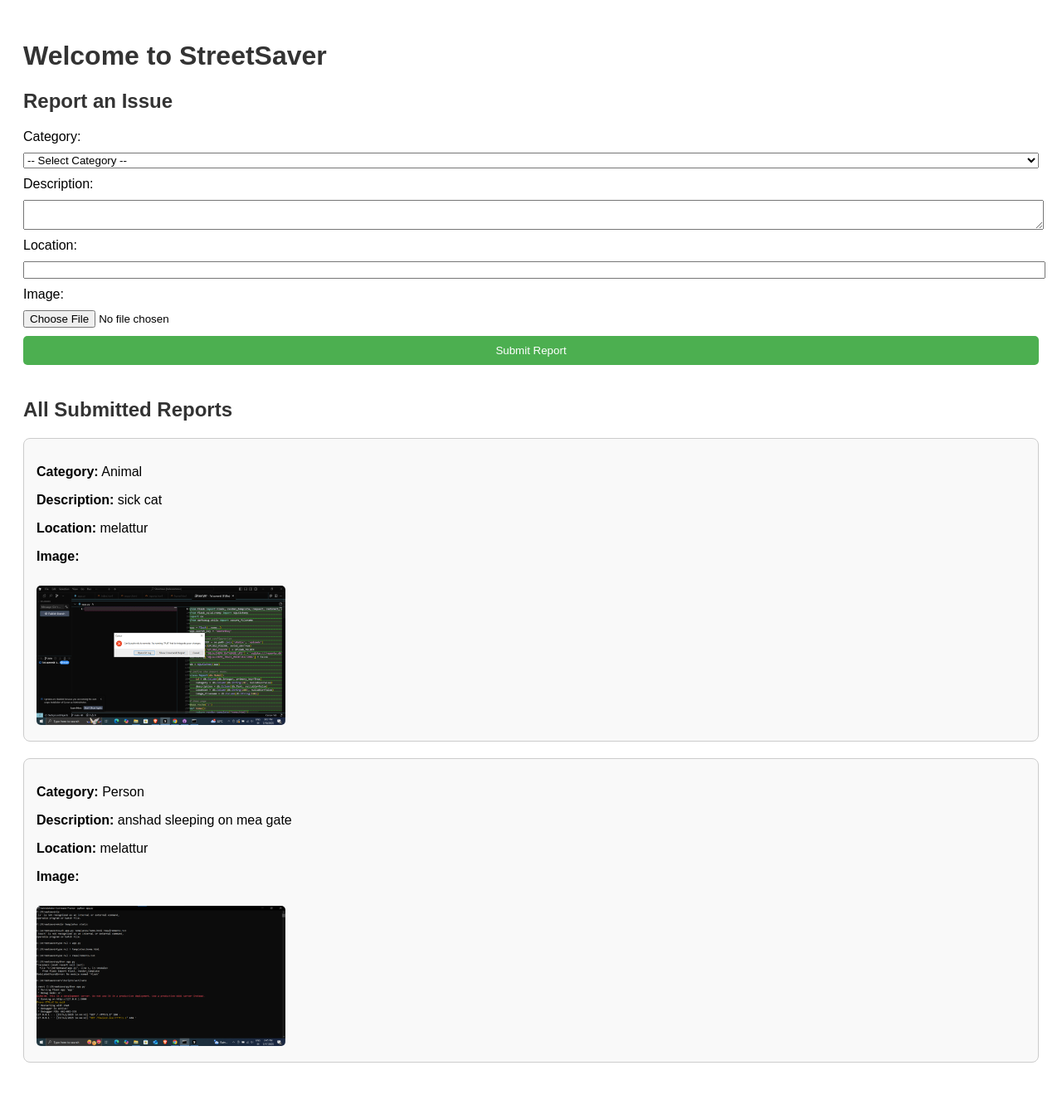
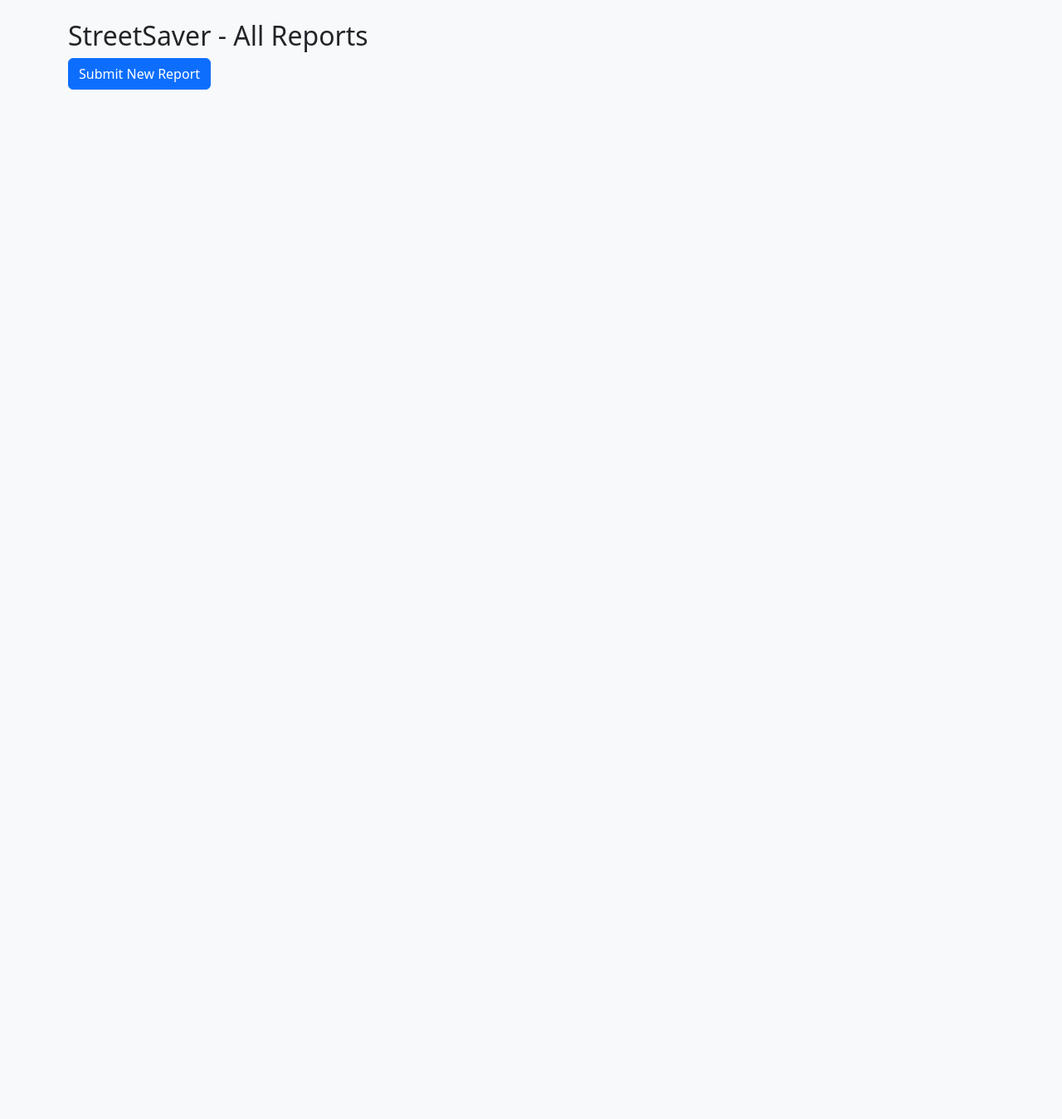
Before and after one commit to barrelblaze/streetsaver, a Flask app: page / in a window 1280 px wide. Shown: the whole page at 83% size. After the commit the page ends 108 px from the top, so only its background shows below. Run offline with Flask 3, Linux system fonts and the light colour scheme.

Commit message:
Enhance report submission functionality and update home page design. Modified app.py to include additional fields in the Report model and improved the submission route. Updated home.html to utilize Bootstrap for a modern layout, displaying reports with enhanced details and a streamlined submission process.

```diff
--- a/app.py
+++ b/app.py
@@ -1,24 +1,32 @@
 from flask import Flask, render_template, request, redirect, url_for, flash
 from flask_sqlalchemy import SQLAlchemy
+from werkzeug.utils import secure_filename
 import os
-from werkzeug.utils import secure_filename
 
 app = Flask(__name__)
-app.secret_key = 'your_secret_key'
+app.secret_key = 'supersecretkey'
 
-app.config['SQLALCHEMY_DATABASE_URI'] = 'sqlite:///reports.db'
-app.config['UPLOAD_FOLDER'] = os.path.join('static', 'uploads')
+# Setup folders and database
+app.config['UPLOAD_FOLDER'] = 'static/uploads'
+app.config['SQLALCHEMY_DATABASE_URI'] = 'sqlite:///database.db'
+app.config['SQLALCHEMY_TRACK_MODIFICATIONS'] = False
+
+# Create uploads folder if not exists
 os.makedirs(app.config['UPLOAD_FOLDER'], exist_ok=True)
 
 db = SQLAlchemy(app)
 
+# Report model
 class Report(db.Model):
     id = db.Column(db.Integer, primary_key=True)
-    category = db.Column(db.String(50), nullable=False)
+    category = db.Column(db.String(100), nullable=False)
     description = db.Column(db.Text, nullable=False)
     location = db.Column(db.String(200), nullable=False)
+    contact = db.Column(db.String(20), nullable=False)
+    date = db.Column(db.String(20), nullable=False)
     image_filename = db.Column(db.String(100), nullable=True)
 
+# Create DB
 with app.app_context():
     db.create_all()
 
@@ -27,27 +35,46 @@ def home():
     reports = Report.query.order_by(Report.id.desc()).all()
     return render_template('home.html', reports=reports)
 
-@app.route('/report', methods=['POST'])
-def report():
-    category = request.form['category']
-    description = request.form['description']
-    location = request.form['location']
-    image = request.files['image']
+@app.route('/submit', methods=['GET', 'POST'])
+def submit():
+    if request.method == 'POST':
+        category = request.form['category']
+        description = request.form['description']
+        location = request.form['location']
+        contact = request.form['contact']
+        date = request.form['date']
+        image = request.files['image']
 
-    filename = None
-    if image and image.filename:
-        filename = secure_filename(image.filename)
-        image.save(os.path.join(app.config['UPLOAD_FOLDER'], filename))
+        filename = None
+        if image and image.filename != '':
+            if image.filename.lower().endswith(('.png', '.jpg', '.jpeg', '.gif')):
+                filename = secure_filename(image.filename)
+                image.save(os.path.join(app.config['UPLOAD_FOLDER'], filename))
+            else:
+                flash("Only image files are allowed!", "danger")
+                return redirect(url_for('submit'))
 
-    new_report = Report(
-        category=category,
-        description=description,
-        location=location,
-        image_filename=filename
-    )
-    db.session.add(new_report)
+        report = Report(category=category, description=description,
+                        location=location, contact=contact,
+                        date=date, image_filename=filename)
+
+        db.session.add(report)
+        db.session.commit()
+        flash("Report submitted successfully!", "success")
+        return redirect(url_for('home'))
+
+    return render_template('submit.html')
+
+@app.route('/delete/<int:report_id>')
+def delete(report_id):
+    report = Report.query.get_or_404(report_id)
+    if report.image_filename:
+        img_path = os.path.join(app.config['UPLOAD_FOLDER'], report.image_filename)
+        if os.path.exists(img_path):
+            os.remove(img_path)
+    db.session.delete(report)
     db.session.commit()
-    flash("Report submitted successfully.")
+    flash("Report deleted successfully.", "info")
     return redirect(url_for('home'))
 
 if __name__ == '__main__':
--- a/templates/home.html
+++ b/templates/home.html
@@ -1,114 +1,46 @@
 <!DOCTYPE html>
 <html>
 <head>
-    <title>StreetSaver - Dashboard</title>
-    <style>
-        body {
-            font-family: Arial, sans-serif;
-            padding: 20px;
-        }
+    <title>StreetSaver - Home</title>
+    <link rel="stylesheet" href="https://cdn.jsdelivr.net/npm/bootstrap@5.3.0/dist/css/bootstrap.min.css">
+</head>
+<body class="bg-light">
+<div class="container mt-4">
+    <h2>StreetSaver - All Reports</h2>
 
-        h1, h2 {
-            color: #333;
-        }
-
-        .report-form, .report-list {
-            margin-bottom: 40px;
-        }
-
-        .report-card {
-            border: 1px solid #ccc;
-            border-radius: 8px;
-            padding: 15px;
-            margin-bottom: 20px;
-            background-color: #f9f9f9;
-        }
-
-        .report-card img {
-            max-width: 300px;
-            margin-top: 10px;
-            border-radius: 5px;
-        }
-
-        label, input, select, textarea, button {
-            display: block;
-            width: 100%;
-            margin-bottom: 10px;
-        }
-
-        button {
-            background-color: #4CAF50;
-            color: white;
-            border: none;
-            padding: 10px;
-            cursor: pointer;
-            border-radius: 5px;
-        }
-
-        .flash {
-            color: green;
-        }
-    </style>
-</head>
-<body>
-
-    <h1>Welcome to StreetSaver</h1>
-
-    {% with messages = get_flashed_messages() %}
+    {% with messages = get_flashed_messages(with_categories=true) %}
       {% if messages %}
-        <ul class="flash">
-          {% for message in messages %}
-            <li>{{ message }}</li>
-          {% endfor %}
-        </ul>
+        {% for category, message in messages %}
+          <div class="alert alert-{{ category }} alert-dismissible fade show" role="alert">
+            {{ message }}
+            <button type="button" class="btn-close" data-bs-dismiss="alert"></button>
+          </div>
+        {% endfor %}
       {% endif %}
     {% endwith %}
 
-    <div class="report-form">
-        <h2>Report an Issue</h2>
-        <form action="/report" method="POST" enctype="multipart/form-data">
-            <label>Category:</label>
-            <select name="category" required>
-                <option value="">-- Select Category --</option>
-                <option value="Person">Person</option>
-                <option value="Animal">Animal</option>
-            </select>
+    <a href="{{ url_for('submit') }}" class="btn btn-primary mb-3">Submit New Report</a>
 
-            <label>Description:</label>
-            <textarea name="description" required></textarea>
+    {% for report in reports %}
+    <div class="card mb-3">
+        <div class="card-body">
+            <h5 class="card-title">{{ report.category }}</h5>
+            <p class="card-text">{{ report.description }}</p>
+            <p><strong>Location:</strong> {{ report.location }}</p>
+            <p><strong>Contact:</strong> {{ report.contact }}</p>
+            <p><strong>Date:</strong> {{ report.date }}</p>
+            {% if report.image_filename %}
+                <img src="{{ url_for('static', filename='uploads/' ~ report.image_filename) }}"
+                     class="img-fluid mb-2" style="max-width: 300px;">
+            {% endif %}
+            <br>
+            <a href="{{ url_for('delete', report_id=report.id) }}" class="btn btn-danger btn-sm"
+               onclick="return confirm('Are you sure you want to delete this report?');">Delete</a>
+        </div>
+    </div>
+    {% endfor %}
+</div>
 
-            <label>Location:</label>
-            <input type="text" name="location" required>
-
-            <label>Image:</label>
-            <input type="file" name="image">
-
-            <button type="submit">Submit Report</button>
-        </form>
-    </div>
-
-    <div class="report-list">
-        <h2>All Submitted Reports</h2>
-
-        {% if reports %}
-            {% for report in reports %}
-                <div class="report-card">
-                    <p><strong>Category:</strong> {{ report.category }}</p>
-                    <p><strong>Description:</strong> {{ report.description }}</p>
-                    <p><strong>Location:</strong> {{ report.location }}</p>
-
-                    {% if report.image_filename %}
-                        <p><strong>Image:</strong></p>
-                        <img src="{{ url_for('static', filename='uploads/' + report.image_filename) }}" alt="Report Image">
-                    {% else %}
-                        <p><em>No image uploaded</em></p>
-                    {% endif %}
-                </div>
-            {% endfor %}
-        {% else %}
-            <p>No reports submitted yet.</p>
-        {% endif %}
-    </div>
-
+<script src="https://cdn.jsdelivr.net/npm/bootstrap@5.3.0/dist/js/bootstrap.bundle.min.js"></script>
 </body>
 </html>
```
Also changed, not shown: templates/submit.html (added, +69 -0 lines), instance/database.db (added), instance/reports.db, static/uploads/Screenshot_2.png (added).
